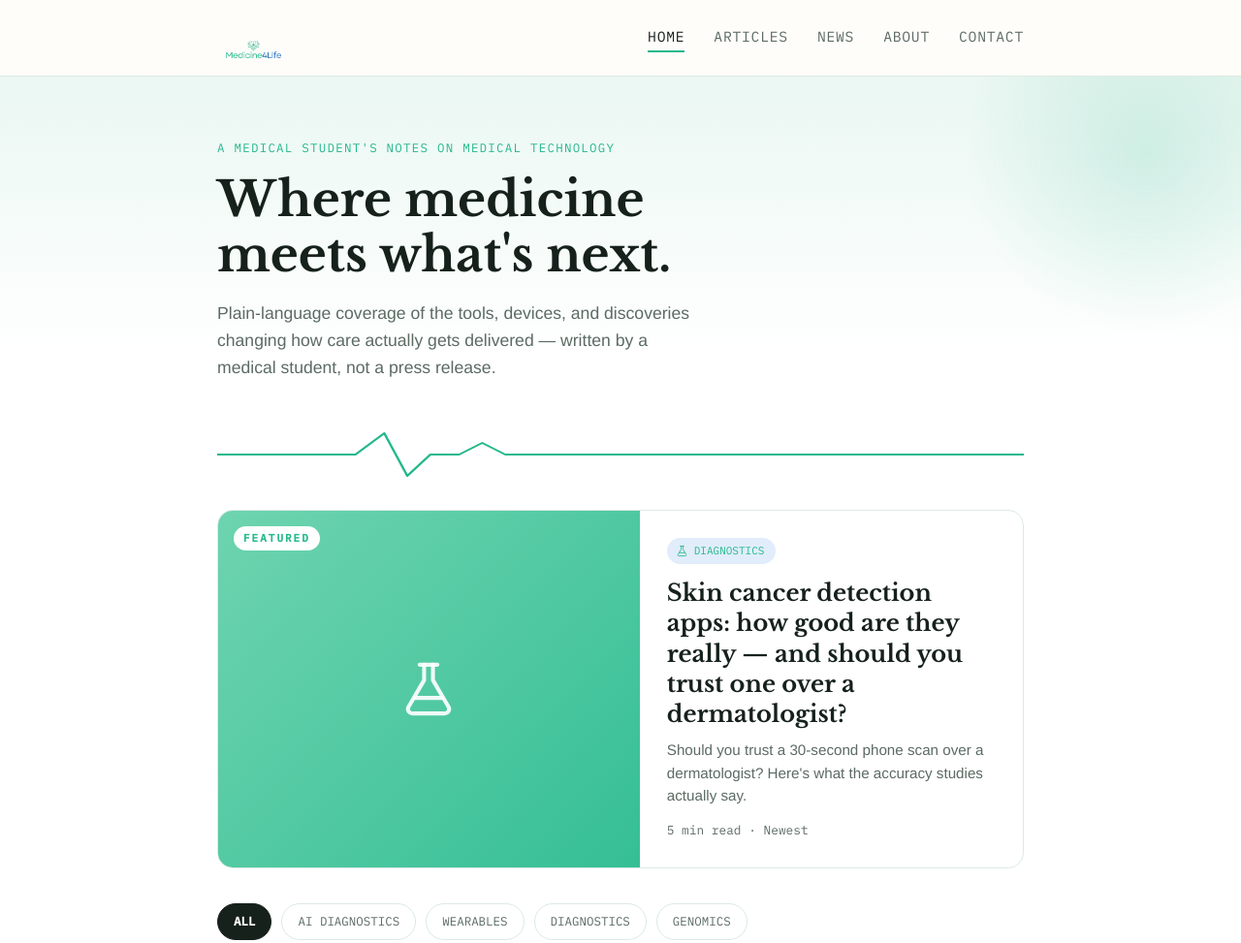
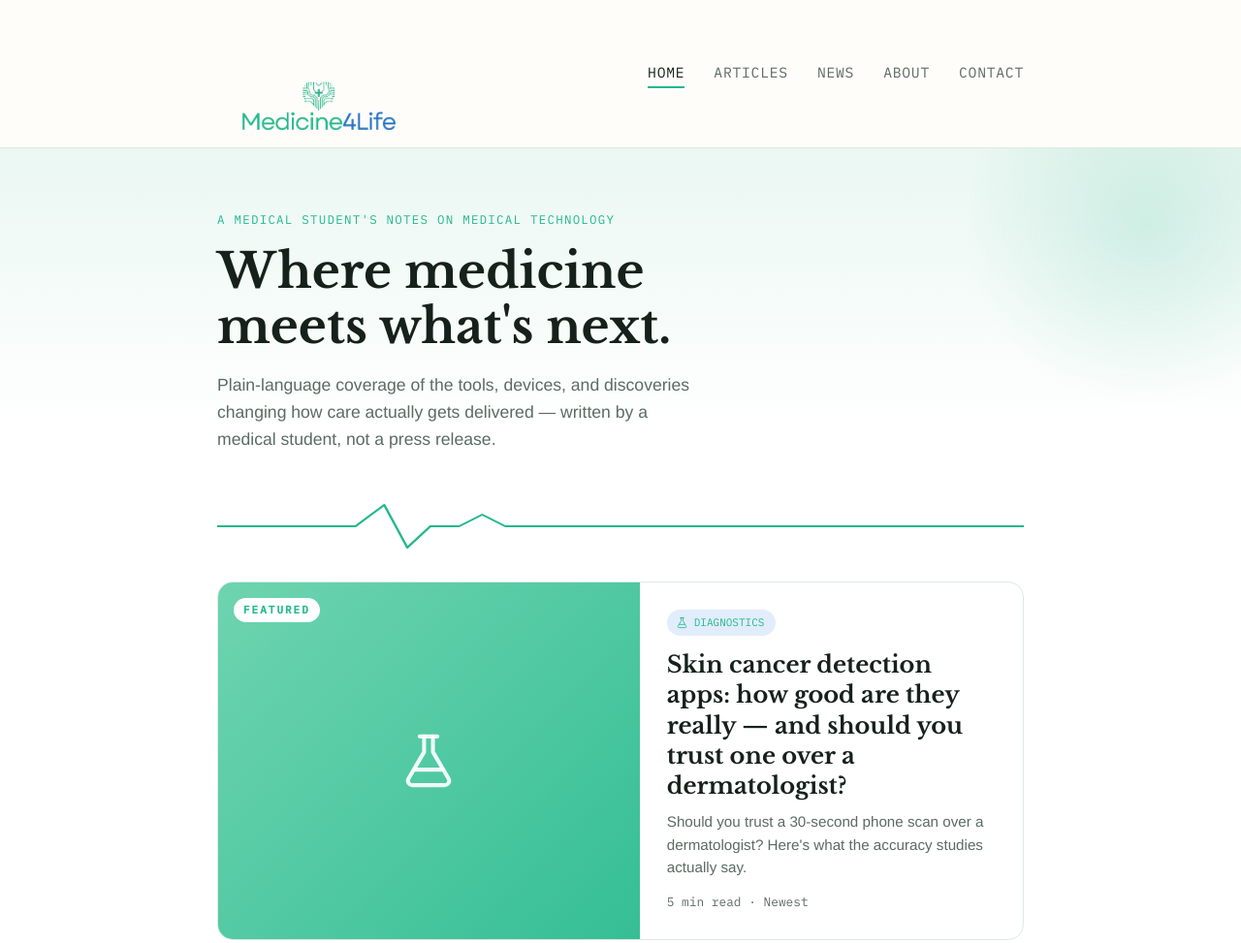
Before and after one commit to LeviMedico/Medicine4life-, a website: page index.html in a window 1280 px wide. Shown: the top 973 px of the page at 97% size. Drawn offline with nearby package versions, Linux system fonts and the light colour scheme.

Commit message:
Increase logo height from 42px to 116px

```diff
--- a/style.css
+++ b/style.css
@@ -67,7 +67,7 @@ img { max-width: 100%; display: block; }
   align-items: center;
 }
 .logo img {
-  height: 42px;
+  height: 116px;
   width: auto;
   display: block;
   transition: transform 0.2s ease;
```
